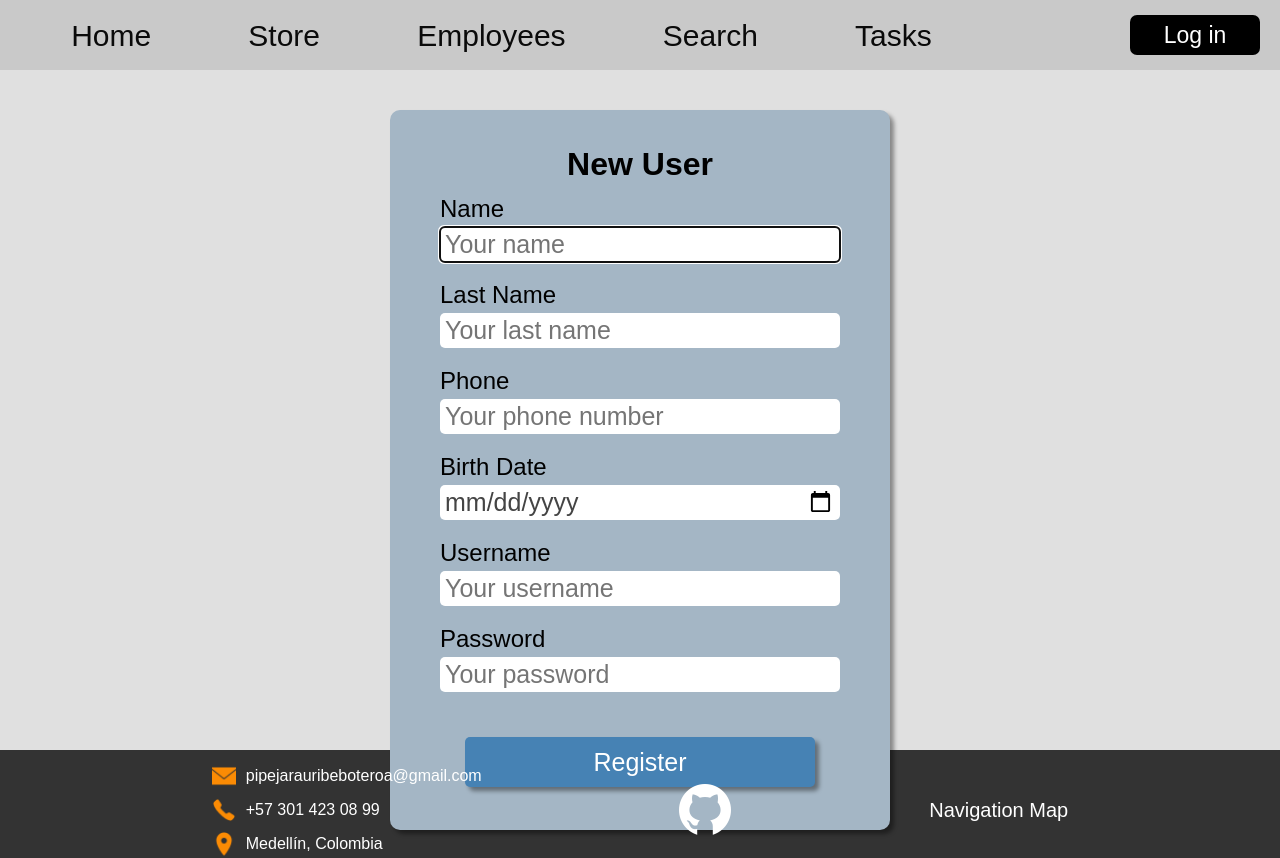
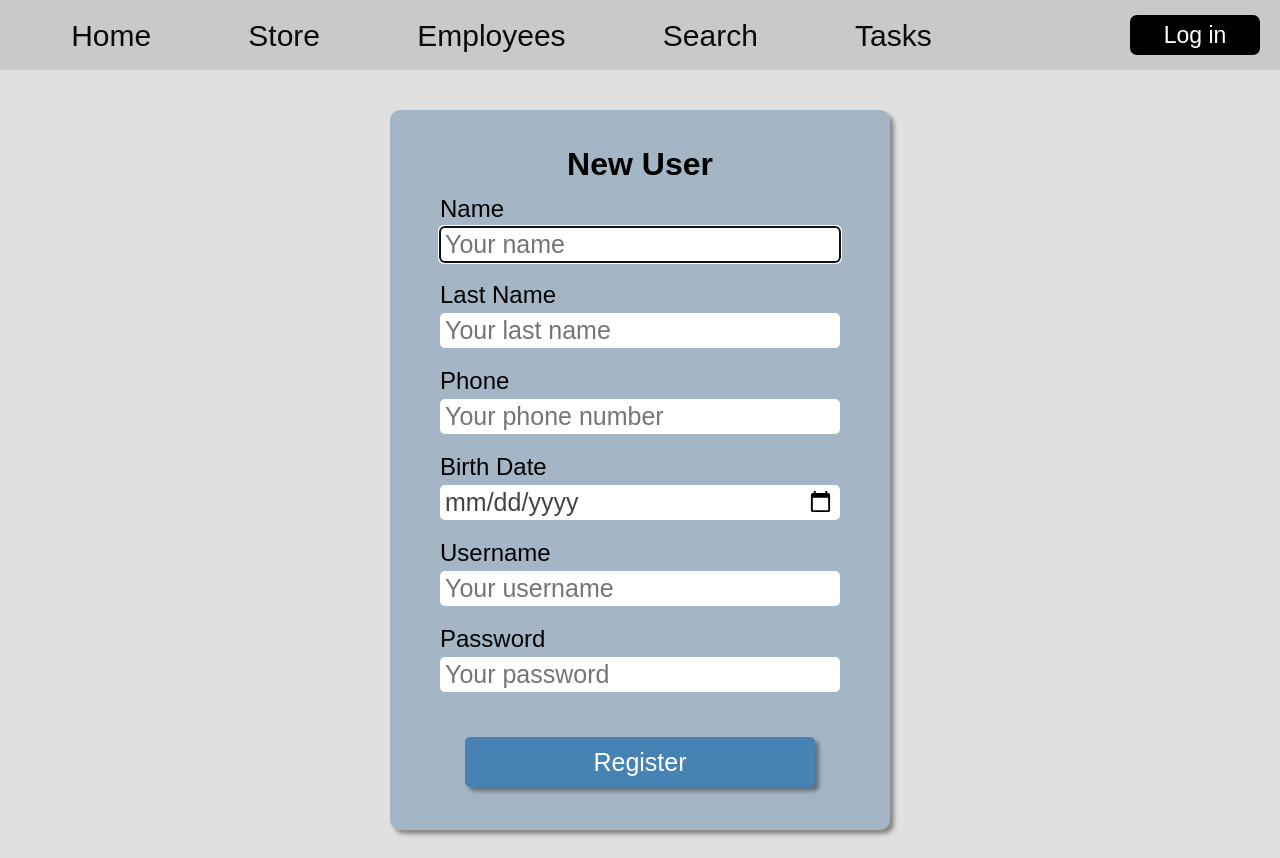
Before and after one commit to Pipeto84/react-ts, a React (Vite) app: page /register in a window 1280 px wide. Shown: the top 858 px of the page. Built offline with nearby package versions, Linux system fonts and the light colour scheme; some icons are missing.

Commit message:
register media

```diff
--- a/src/styles/Register.css
+++ b/src/styles/Register.css
@@ -1,7 +1,7 @@
 .registro {
   background-color: rgb(224, 224, 224);
   width: 100%;
-  height: 85vh;
+  height: 110vh;
   display: flex;
   align-items: start;
   justify-content: center;
```
